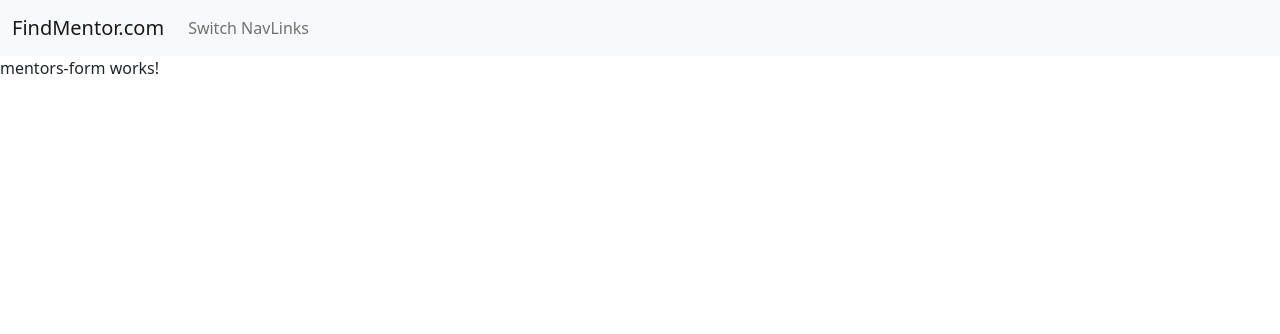
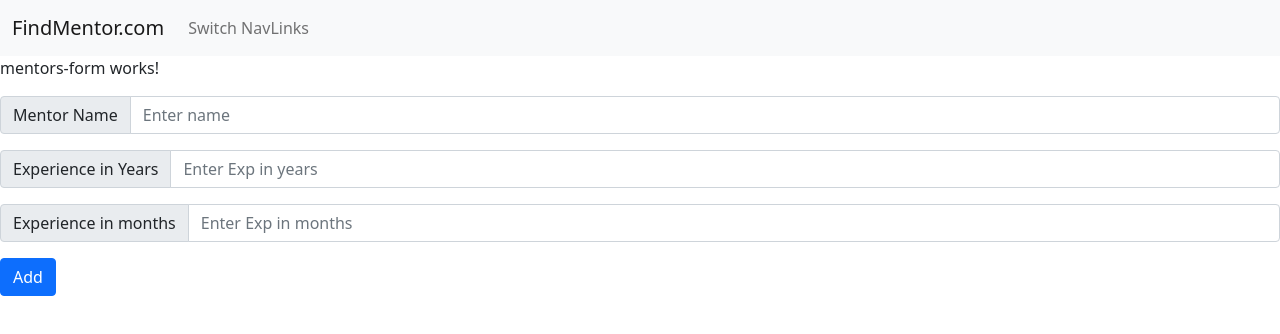
Before and after one commit to anurickster/mentor-search-MEAN, an Angular app in the folder Client/: page /add in a window 1280 px wide. Shown: the top 334 px of the page. Built offline with nearby package versions, Linux system fonts and the light colour scheme.

Commit message:
view mentor and add mentor base

```diff
--- a/Client/src/app/mentors/components/mentors-form/mentors-form.component.html
+++ b/Client/src/app/mentors/components/mentors-form/mentors-form.component.html
@@ -1 +1,45 @@
 <p>mentors-form works!</p>
+<div class="input-group mb-3">
+  <span class="input-group-text" id="basic-addon1">Mentor Name</span>
+  <input
+    type="text"
+    #mentorName
+    (keyup)="(0)"
+    class="form-control"
+    placeholder="Enter name"
+    aria-label="MentorName"
+    aria-describedby="basic-addon1"
+  />
+</div>
+
+<div class="input-group mb-3">
+  <span class="input-group-text" id="basic-addon1">Experience in Years</span>
+  <input
+    type="number"
+    #yearExperience
+    (keyup)="(0)"
+    class="form-control"
+    placeholder="Enter Exp in years"
+    aria-label="years"
+    aria-describedby="basic-addon1"
+  />
+</div>
+<div class="input-group mb-3">
+  <span class="input-group-text" id="basic-addon1">Experience in months</span>
+  <input
+    type="number"
+    #monthExperience
+    (keyup)="(0)"
+    class="form-control"
+    placeholder="Enter Exp in months"
+    aria-label="years"
+    aria-describedby="basic-addon1"
+  />
+</div>
+
+<button
+  class="btn btn-primary"
+  (click)="add(mentorName.value, yearExperience.value, monthExperience.value)"
+>
+  Add
+</button>
--- a/Client/src/app/mentors/components/mentors-form/mentors-form.component.ts
+++ b/Client/src/app/mentors/components/mentors-form/mentors-form.component.ts
@@ -1,15 +1,27 @@
+import { MentorService } from './../../services/mentor.service';
 import { Component, OnInit } from '@angular/core';
 
 @Component({
   selector: 'app-mentors-form',
   templateUrl: './mentors-form.component.html',
-  styleUrls: ['./mentors-form.component.css']
+  styleUrls: ['./mentors-form.component.css'],
 })
 export class MentorsFormComponent implements OnInit {
+  constructor(private mentorService: MentorService) {}
 
-  constructor() { }
+  ngOnInit(): void {}
 
-  ngOnInit(): void {
-  }
-
+  add = (
+    mentorName: string,
+    yearExperience: string,
+    monthExperience: string
+  ) => {
+    this.mentorService
+      .addMentor({
+        mentorName,
+        yearExperience: parseInt(yearExperience),
+        monthExperience: parseInt(monthExperience),
+      })
+      .subscribe((data) => console.log(data));
+  };
 }
--- a/Client/src/app/mentors/components/mentors-view/mentors-view.component.css
+++ b/Client/src/app/mentors/components/mentors-view/mentors-view.component.css
@@ -0,0 +1,40 @@
+.card {
+  width: max-content;
+  display: flex;
+  flex-direction: row;
+  align-items: center;
+  justify-content: center;
+  padding: 1.5rem;
+  margin: 1rem auto;
+  border: 1px solid #eaeaea;
+  border-radius: 0.5rem;
+  box-shadow: 2px 4px 4px #eaeaea;
+}
+.card-img-top {
+  width: 180px;
+  height: 150px;
+}
+.skills__Container {
+  display: flex;
+  flex-wrap: wrap;
+  flex-direction: row;
+  justify-content: flex-start;
+  position: relative;
+  left: -20px;
+  width: 250px;
+}
+.skills__Container :nth-child(3n-0) {
+  background-color: rgb(111, 175, 253);
+}
+.skills__Container :nth-child(3n-1) {
+  background-color: rgb(229, 157, 157);
+}
+.skills__Container :nth-child(3n-2) {
+  background-color: rgb(146, 236, 164);
+}
+.skills {
+  list-style: none;
+  padding: 0.2rem 0.5rem;
+  margin: 2px;
+  border-radius: 0.4rem;
+}
--- a/Client/src/app/mentors/components/mentors-view/mentors-view.component.html
+++ b/Client/src/app/mentors/components/mentors-view/mentors-view.component.html
@@ -1,3 +1,36 @@
 <p>mentors-view works!</p>
 
-{{ mentors | json }}
+<!-- {{ mentors | json }} -->
+
+<div *ngFor="let mentor of mentors; let i = index">
+  <div class="card">
+    <img class="card-img-top" src="{{ mentor.imgUrl }}" alt="Card image cap" />
+    <div>
+      <div class="card-header">
+        <h3>{{ mentor.mentorName }}</h3>
+      </div>
+      <div class="card-body">
+        <p>{{ mentor.yearExperience }} years</p>
+      </div>
+      <div class="card-body">
+        <p>{{ mentor.monthExperience }} months</p>
+      </div>
+      <div>
+        <ul class="skills__Container">
+          <li class="skills" *ngFor="let skill of mentor.mentorSkills">
+            {{ skill }}
+          </li>
+        </ul>
+      </div>
+      <button class="btn btn-danger" (click)="deleteMentorRecord(mentor._id)">
+        Delete
+      </button>
+      <button
+        class="btn btn-primary"
+        (click)="updateMentorRecord(mentor._id, mentor)"
+      >
+        update
+      </button>
+    </div>
+  </div>
+</div>
--- a/Client/src/app/mentors/components/mentors-view/mentors-view.component.ts
+++ b/Client/src/app/mentors/components/mentors-view/mentors-view.component.ts
@@ -1,3 +1,4 @@
+import { Mentor } from './../../models/mentor';
 import { Component, OnInit } from '@angular/core';
 import { MentorService } from '../../services/mentor.service';
 
@@ -16,4 +17,14 @@ export class MentorsViewComponent implements OnInit {
       this.mentors = data;
     });
   }
+  deleteMentorRecord(mentorId: string) {
+    this.mentorService
+      .deleteMentor(mentorId)
+      .subscribe((data) => console.log(data));
+  }
+  updateMentorRecord(mentorId: string, mentor: any) {
+    this.mentorService
+      .updateMentor(mentorId, mentor)
+      .subscribe((data) => console.log(data));
+  }
 }
--- a/Client/src/app/mentors/mentor-routing.module.ts
+++ b/Client/src/app/mentors/mentor-routing.module.ts
@@ -6,6 +6,7 @@ import { MentorsViewComponent } from './components/mentors-view/mentors-view.com
 const routes: Routes = [
   { path: 'view', component: MentorsViewComponent },
   { path: 'add', component: MentorsFormComponent },
+  { path: 'add:id', component: MentorsFormComponent },
 ];
 
 @NgModule({
--- a/Client/src/app/mentors/models/mentor.ts
+++ b/Client/src/app/mentors/models/mentor.ts
@@ -3,6 +3,6 @@ export interface Mentor {
   mentorName: string;
   monthExperience: number;
   yearExperience: number;
-  mentorSkills: Array<string>;
-  imgUrl: string;
+  mentorSkills?: Array<string>;
+  imgUrl?: string;
 }
```
